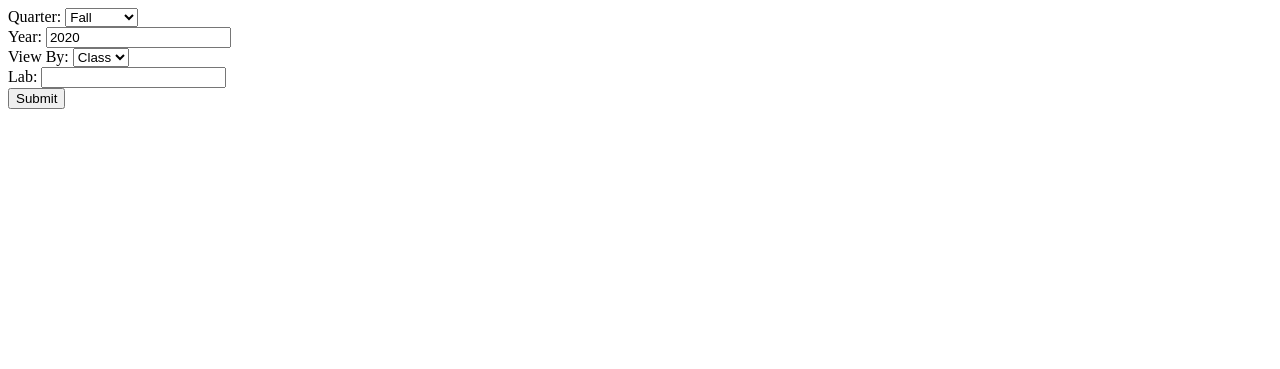
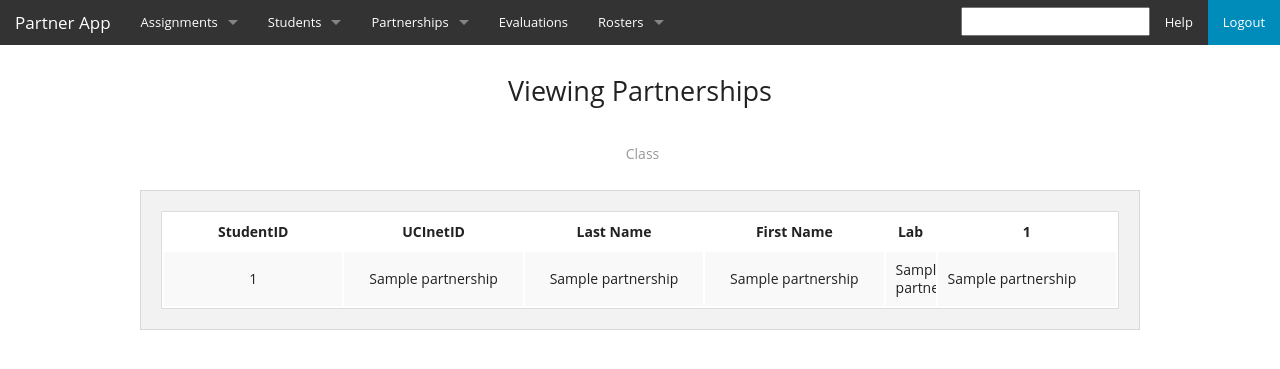
Before and after one commit to austinsherron/partner_app, a Python web app: template templates/admin_partnerships.html in a window 1280 px wide. Shown: the top 369 px of the page. Run offline with Jinja, Linux system fonts and the light colour scheme; the template is opened without the code that fills it: most values are stand-ins (such as "Sample title", 1, 10 or a date in 2020).

Commit message:
Update ViewPartnerships Handle and 'admin_partnerships' Template
Add error checking and default quarter/year detection to ViewPartnerships
handler. Update partnership query methods. Add styling to partnership
view template. Update 'partner_history' query with 'fill_gaps' option.

Create 'num_labs' field in Setting model to cache highest lab number
for a given quarter: make changes in model.py, admin.py, and partners.py.
Create 'num_labs' input field on settings update template: make changes
in admin_quarter_year.html. Create 'num_labs' query.

```diff
--- a/models.py
+++ b/models.py
@@ -143,6 +143,7 @@
 class Setting(ndb.Model):
 	year = ndb.IntegerProperty()
 	quarter = ndb.IntegerProperty()
+	num_labs = ndb.IntegerProperty()
 
 
 ################################################################################
--- a/partners.py
+++ b/partners.py
@@ -9,7 +9,7 @@
 from webapp2_extras.appengine.users import login_required
 
 from admin import AddAssignment, AddStudent, ClearDB, MainAdmin, ManageAssignments, UploadRoster, ViewRoster, DeactivateStudents
-from admin import AddPartnership, EditAssignment, EditStudent, ViewEvals, ViewPartnerships, UpdateQuarterYear
+from admin import AddPartnership, EditAssignment, EditStudent, ViewEvals, ViewPartnerships, UpdateSettings
 from handler import CustomHandler
 from models import Assignment, Student, Instructor, Invitation, Partnership, Evaluation, Setting
 
@@ -569,5 +569,5 @@
 	('/admin/student/add', AddStudent),
 	('/admin/students/deactivate', DeactivateStudents),
 	('/admin/student/edit', EditStudent),
-	('/admin/timing/update', UpdateQuarterYear),
+	('/admin/timing/update', UpdateSettings),
 ], config=config, debug=True)
--- a/templates/admin_assignment_view.html
+++ b/templates/admin_assignment_view.html
@@ -6,7 +6,7 @@
 	<br>
 
 	<div class="small-12 columns">
-		<h3 class="text-center">Viewing assignments for {{ quarter_name }} {{ year }}</h3>
+		<h3 class="text-center">Viewing Assignments for {{ quarter_name }} {{ year }}</h3>
 		<br>
 	</div>
 
--- a/templates/admin_partnerships.html
+++ b/templates/admin_partnerships.html
@@ -1,51 +1,66 @@
-<!DOCTYPE html>
-{% autoescape true %}
-<html>
-  <body>
-  {% if view_by %}
+{% extends '/templates/admin_common.html' %}
+{% block content %}
+
+<div class="row">
+
+	<br>
+
+	{% if message %}
+		<div class="small-12 columns">
+			<h3 class="text-center">{{ message }}</h3>
+		</div>
+	{% endif %}
+
+	<div class="small-12 columns">
+		<h3 class="text-center">Viewing Partnerships
+		{{ 'for the Whole Class' if view_by == 'class' else 'for Lab ' + view_by }}</h3>
+		<br>
+		<div class="row small-centered">
+			<ul class="pagination small-centered" style="display: table; margin: 0 auto">
+				{% for i in range(num_labs) %}
+					{% if (i + 1)|string == view_by %}
+						<li class="current small-centered"><a href="/admin/partners/view?view_by={{ i + 1 }}">Lab {{ i + 1}}</a></li>
+					{% else %}
+						<li class="small-centered"><a href="/admin/partners/view?view_by={{ i + 1 }}">Lab {{ i + 1}}</a></li>
+					{% endif %}
+				{% endfor %}
+
+				{% if view_by == 'class' %}
+					<li class="current small-centered"><a href="/admin/partners/view?view_by=class">Class</a></li>
+				{% else %}
+					<li class="small-centered"><a href="/admin/partners/view?view_by=class">Class</a></li>
+				{% endif %}
+			</ul>
+			<br>
+		</div>
+	</div>
+
+	<div class="small-12 columns panel">
 		<table>
 		  <tr>
-		<th>StudentID</th>
-		<th>UCInetID</th>
-		<th>Last Name</th>
-		<th>First Name</th>
-		<th>Lab</th>
+			<th class="text-center">StudentID</th>
+			<th class="text-center">UCInetID</th>
+			<th class="text-center">Last Name</th>
+			<th class="text-center">First Name</th>
+			<th class="text-center num-cell">Lab</th>
+			{% for i in range(1, last_num + 1) %}
+				<th class="text-center">{{ i }}</th>
+			{% endfor %}
 		  </tr>
 		{% for k, v in partnerships %}
 		  <tr>
-		<td>{{ k[0] }}</td>
-		<td>{{ k[1] }}</td>
-		<td>{{ k[2] }}</td>
-		<td>{{ k[3] }}</td>
-		<td>{{ k[4] }}</td>
+			<td class="text-center overflow">{{ k[0] }}</td>
+			<td class="text-center overflow">{{ k[1] }}</td>
+			<td class="text-center overflow">{{ k[2] }}</td>
+			<td class="text-center overflow">{{ k[3] }}</td>
+			<td class="text-center overflow num-cell">{{ k[4] }}</td>
 			{% for partner in v %}
-		  <td>{{ partner }}</td>
+			  <td class="overflow">{{ partner }}</td>
 			{% endfor %}
 		  </tr>
 		{% endfor %}
 		</table>
-  {% else %}
-	<form action="/admin/partners/view" method="post" enctype="multipart/form-data">
-	  <label>Quarter:</label>
-	  <select name="quarter">
-		<option value="1">Fall</option>
-		<option value="2">Winter</option>
-		<option value="3">Spring</option>
-		<option value="4">Summer</option>
-	  </select><br>
-	  <label>Year:</label>
-	  <input name="year" type="number" value="{{ year }}">
-	  <br>
-	  <label>View By:</label>
-	  <select name="view_by">
-		<option value="class">Class</option>
-		<option value="lab">Lab</option>
-	  </select><br>
-	  <label>Lab:</label>
-		<input type=number name="lab"><br>
-	  <input type="submit" value="Submit">
-	</form>
-  {% endif %}
-  </body>
-</html>
-{% endautoescape %}
+	</div>
+</div>
+
+{% endblock %}
--- a/templates/admin_quarter_year.html
+++ b/templates/admin_quarter_year.html
@@ -12,15 +12,17 @@
 	  <div class="small-6 column">
 		<form action="/admin/timing/update" method="post" enctype="multipart/form-data">
 		  <h5>Update Quarter/Year</h5>
-		  <label class="label">Quarter</label>
+		  <span class="label">Quarter</span>
 		  <select name="quarter">
 			<option value="1">Fall</option>
 			<option value="2">Winter</option>
 			<option value="3">Spring</option>
 			<option value="4">Summer</option>
 		  </select>
-		  <label class="label">Year</label>
+		  <span class="label">Year</span>
 		  <input type="number" value="{{ current_year }}" name="year">
+		  <span class="label">Number of Labs</span>
+		  <input type="number" value="1" name="num_labs">
 		  <input type="submit" value="Update" class="button expand">
 		</form>
       </div>
```
Also changed, not shown: admin.py (+41 -50 lines), handler.py (+28 -4 lines). Lines whose indentation alone changed are shown as unchanged.
